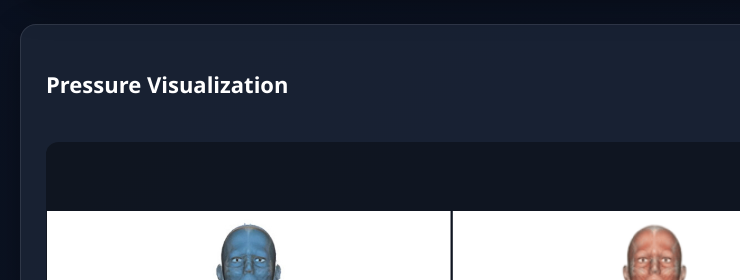
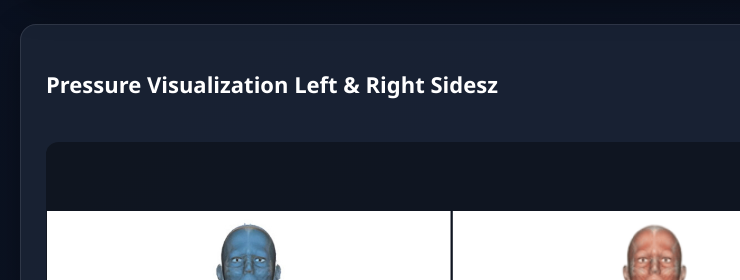
Before and after one commit to abanoubgit/tets, a plain HTML site: page index.html in a window 1280 px wide. Shown: the part 123-403 px from the top of the page, 0-740 px from the left. Drawn offline with Linux system fonts and the light colour scheme.

Commit message:
Update index.html

```diff
--- a/index.html
+++ b/index.html
@@ -682,7 +682,7 @@
         <div class="main-content">
             <div class="visualization-card">
                 <div class="card-header">
-                    <h2>Pressure Visualization</h2>
+                    <h2>Pressure Visualization Left & Right Sidesz</h2>
                     <div class="view-controls">
 
 <div class="logo-media">
```
